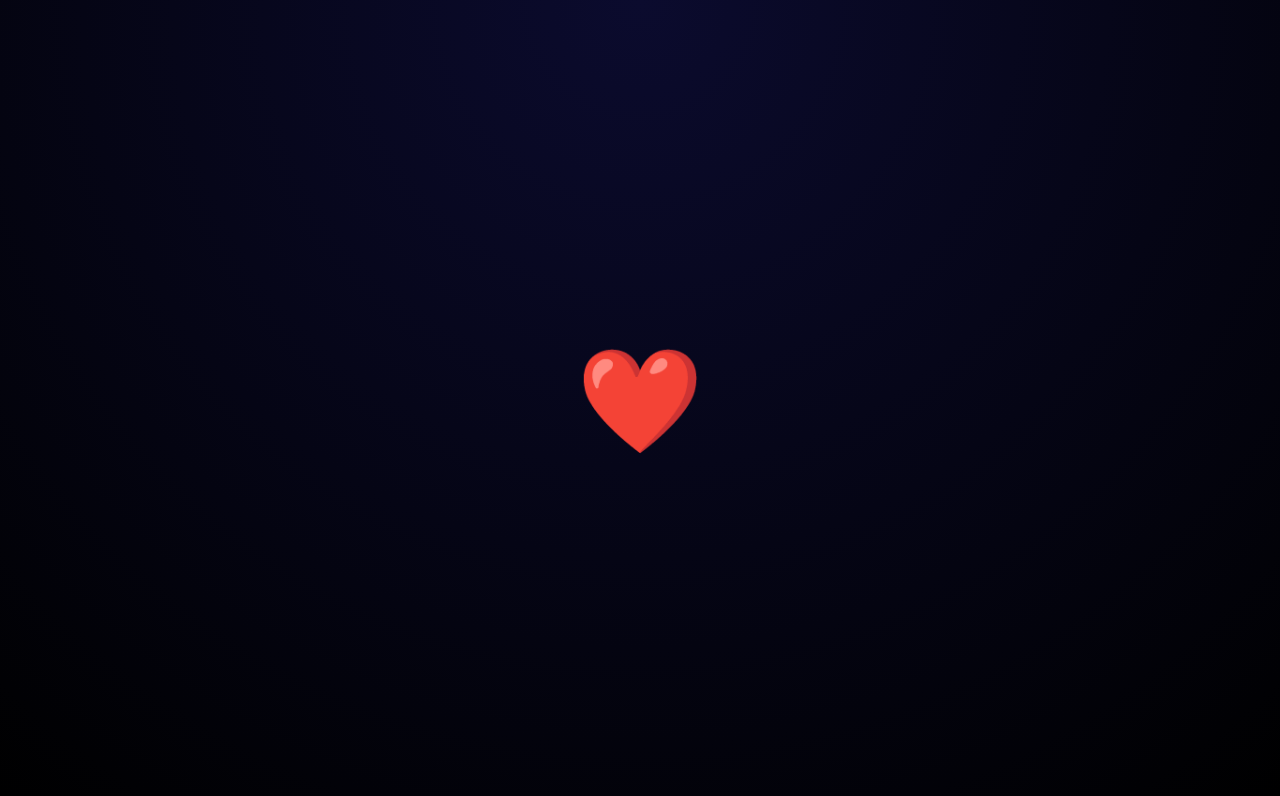
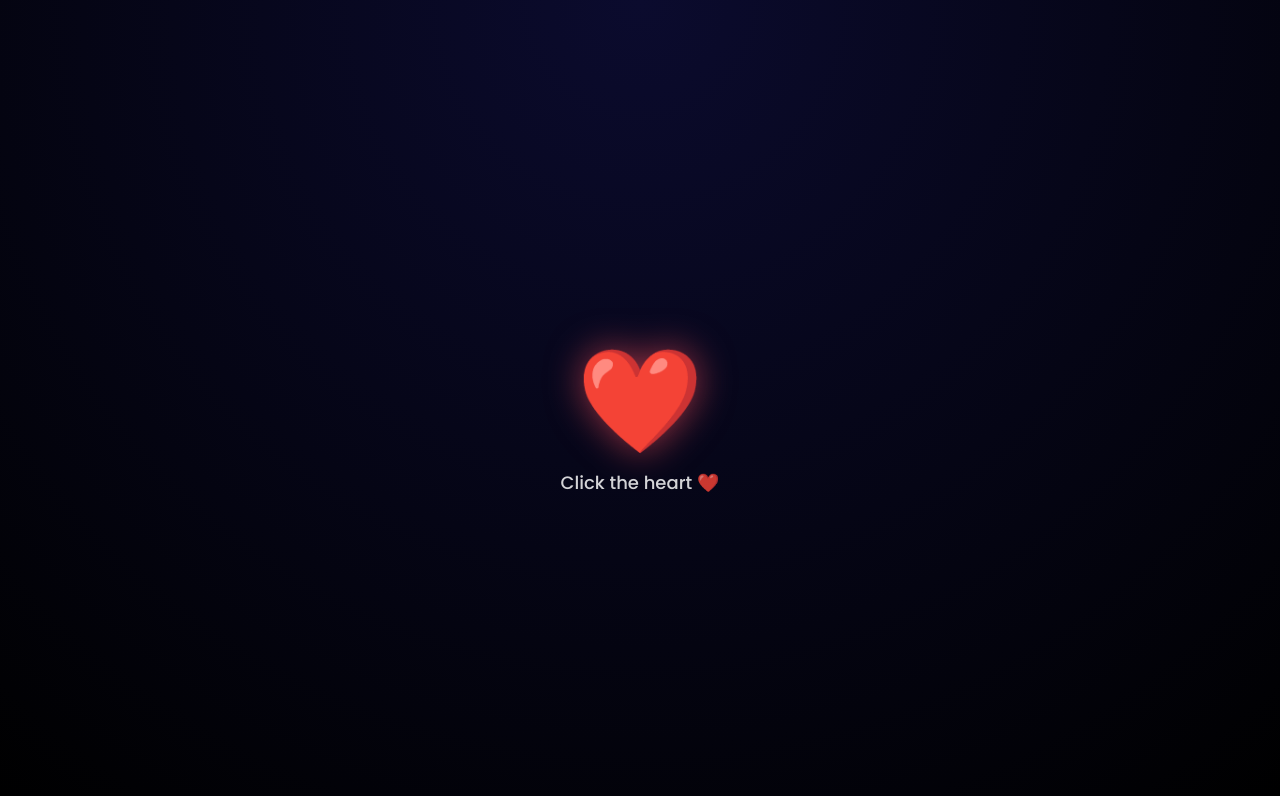
Before and after one commit to mlarachi-gif/Honey, a plain HTML site: page index.html in a window 1280 px wide. Drawn offline with Linux system fonts and the light colour scheme.

Commit message:
Update index.html

```diff
--- a/index.html
+++ b/index.html
@@ -25,11 +25,29 @@ body{
   font-size:100px;
   cursor:pointer;
   animation:pulse 2.4s cubic-bezier(.4,0,.2,1) infinite;
+  filter:drop-shadow(0 0 18px rgba(255,80,90,.6));
 }
 @keyframes pulse{
   0%{transform:translate(-50%,-50%) scale(1);}
   50%{transform:translate(-50%,-50%) scale(1.25);}
   100%{transform:translate(-50%,-50%) scale(1);}
+}
+
+/* Click hint */
+#startHint{
+  position:absolute;
+  top:58%;
+  left:50%;
+  transform:translateX(-50%);
+  font-size:18px;
+  opacity:.85;
+  animation:hintFloat 2.2s ease-in-out infinite;
+  pointer-events:none;
+}
+@keyframes hintFloat{
+  0%{transform:translate(-50%,0); opacity:.6;}
+  50%{transform:translate(-50%,8px); opacity:1;}
+  100%{transform:translate(-50%,0); opacity:.6;}
 }
 
 /* Tree */
@@ -141,6 +159,7 @@ body{
 <body>
 
 <div id="start">❤️</div>
+<div id="startHint">Click the heart ❤️</div>
 
 <div id="tree">
   <div id="heartTree"></div>
@@ -157,6 +176,7 @@ body{
 
 <script>
 const start=document.getElementById("start");
+const hint=document.getElementById("startHint");
 const tree=document.getElementById("tree");
 const heartTree=document.getElementById("heartTree");
 const textBox=document.getElementById("text");
@@ -223,6 +243,7 @@ and for every year our love keeps rising ✨
 
 start.onclick=()=>{
   start.style.display="none";
+  hint.style.display="none";
   tree.style.display="block";
   music.play();
   spawnHeart(buildHeartPoints());
```
